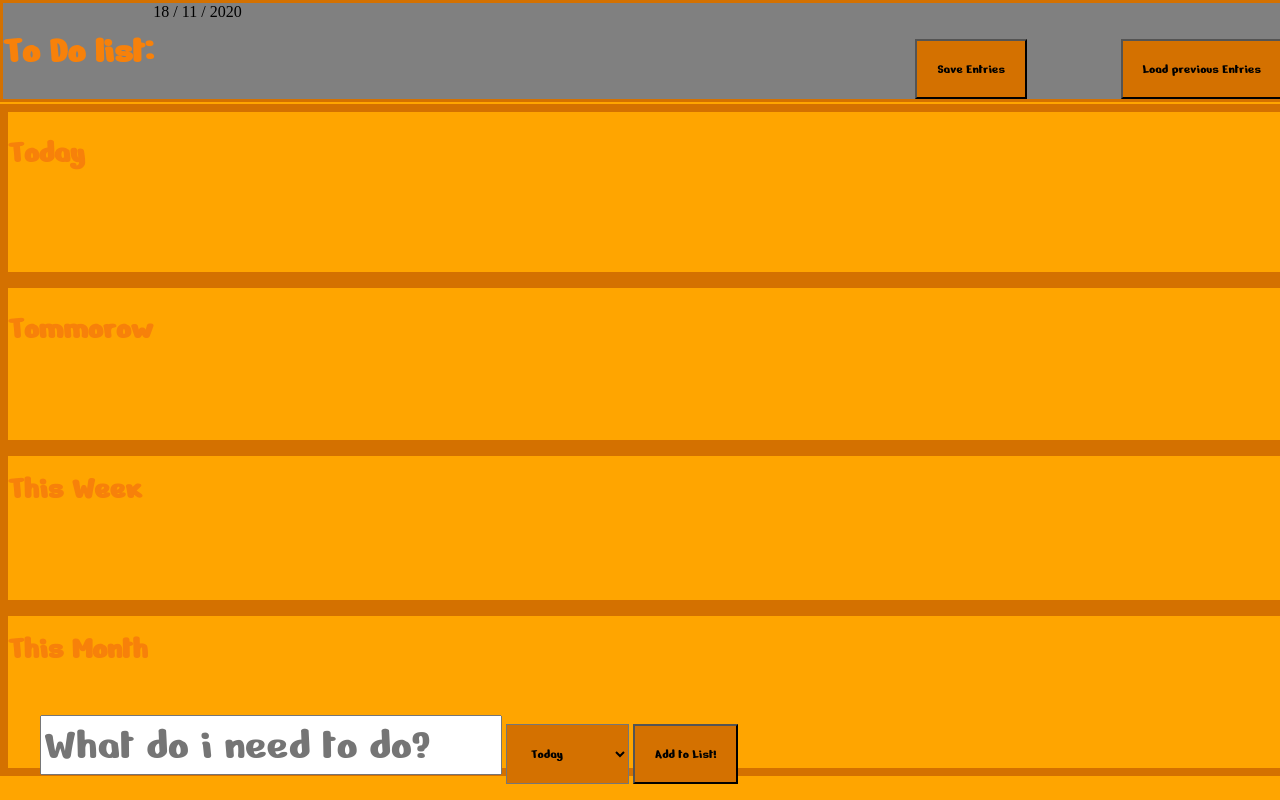
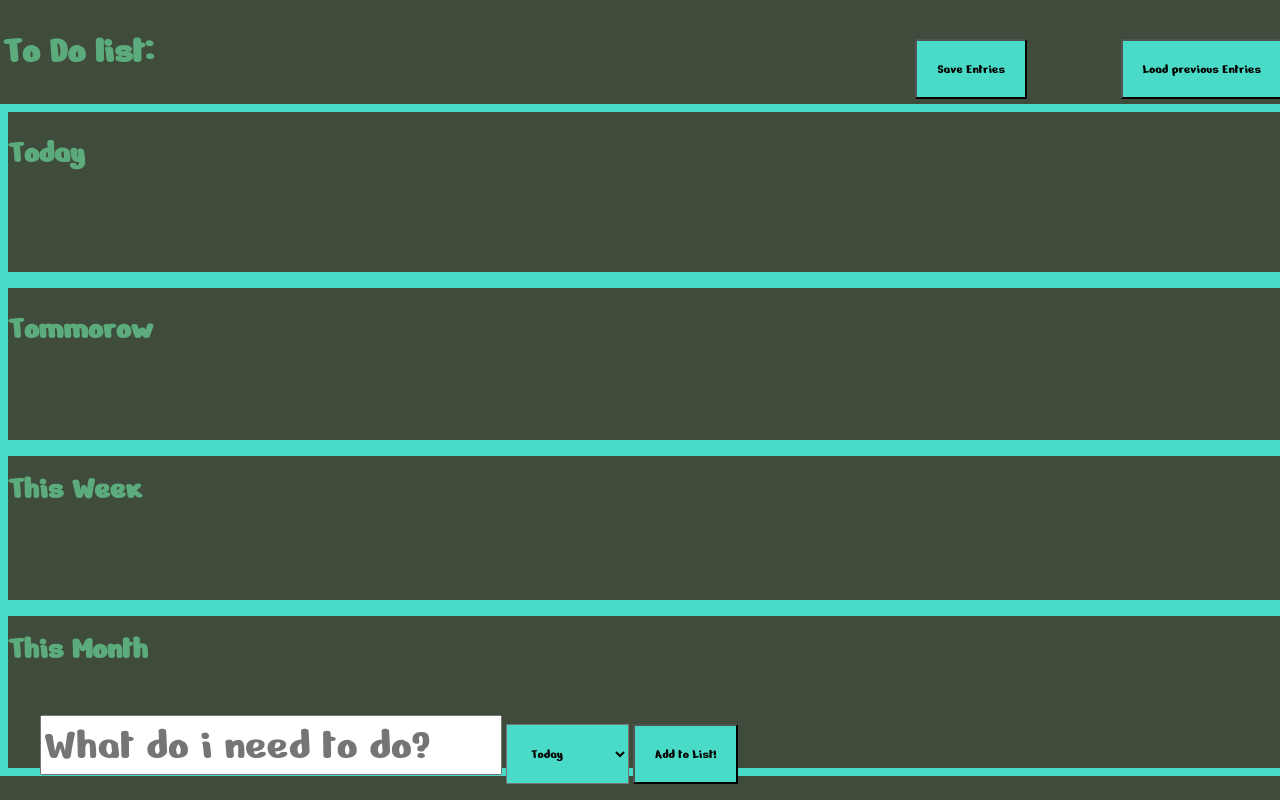
Before and after one commit to Youspeakcubic/To-do-list-webapp, a plain HTML site: page homepage.html in a window 1280 px wide. Drawn offline with nearby package versions, Linux system fonts and the light colour scheme.

Commit message:
Add files via upload
Changed out colors and fixed issue with loading previous entries. Ids had been mismatched on the set item property.

```diff
--- a/Todo.js
+++ b/Todo.js
@@ -31,10 +31,10 @@ function saveEntries() {
   let finalListTommorow = document.getElementById("Tommorow");
   let finalListThisWeek = document.getElementById("Week");
   let finalListThisMonth = document.getElementById("Month");
-  localStorage.setItem("Today", finalListToday.innerHTML);
-  localStorage.setItem("Tommorow", finalListTommorow.innerHTML);
-  localStorage.setItem("Week", finalListThisWeek.innerHTML);
-  localStorage.setItem("Month", finalListThisMonth.innerHTML);
+  localStorage.setItem("saveListToday", finalListToday.innerHTML);
+  localStorage.setItem("saveListTommorow", finalListTommorow.innerHTML);
+  localStorage.setItem("saveListThisWeek", finalListThisWeek.innerHTML);
+  localStorage.setItem("saveListThisMonth", finalListThisMonth.innerHTML);
 }
 //Load list function take previously saved saveList keys and inserts it to the proper list container.
 function loadList() {
--- a/homepage.html
+++ b/homepage.html
@@ -9,8 +9,7 @@
     <title>To do list - Anthony De la Torre</title>
   </head>
   <header>
-    <h1 class="pageTitle"> To Do list:</h1>
-    <br />
+    <h1 class="pageTitle"> To Do list:</h1
     <div id= "date"></div>
     <button class="loadBtn" id="loadBtn" onClick="loadList()">Load previous Entries</button>
     <button class="saveBtn" id="saveBtn" onClick="saveEntries()">Save Entries</button>
--- a/style.css
+++ b/style.css
@@ -1,30 +1,30 @@
 button {
   padding: 20px;
-  background-color: #d47100;
+  background-color: #4ADBC8;
   font-family: "Nerko One", cursive;
 }
 select {
   padding: 20px;
-  background-color: #d47100;
+  background-color: #4ADBC8;
   font-family: "Nerko One", cursive;
 }
 header {
-  background-color: grey;
+  background-color: #3F4B3B;
   position: fixed;
   top: 0;
   left: 0;
   width: 100%;
-  border: 3px solid #d47100;
+  border: 3px solid #3F4B3B;
   height:12%;
-  display: flex;
+  display: block;
 }
 h1 {
-  color: #F7810A;
+  color: #5CAB7D;
   padding: 0;
   font-family: "Nerko One", cursive;
 }
 body {
-  background-color: orange;
+  background-color: #3F4B3B;
 }
 li{
   font-family: 'Nerko One', cursive; font-size:45px;
@@ -32,7 +32,7 @@ li{
   animation-duration: 2s;
 }
 .listContainerToday {
-  border: 8px solid #d47100;
+  border: 8px solid #4ADBC8;
   position: fixed;
   top: 13%;
   left: 0;
@@ -41,7 +41,7 @@ li{
   overflow-y:auto;
 }
 .listContainerTommorow {
-  border: 8px solid #d47100;
+  border: 8px solid #4ADBC8;
   position: fixed;
   top: 35%;
   left: 0;
@@ -50,7 +50,7 @@ li{
   overflow-y:auto;
 }
 .listContainerThisWeek {
-  border: 8px solid #d47100;
+  border: 8px solid #4ADBC8;
   position: fixed;
   top: 55%;
   left: 0;
@@ -59,7 +59,7 @@ li{
   overflow-y:auto;
 }
 .listContainerThisMonth {
-  border: 8px solid #d47100;
+  border: 8px solid #4ADBC8;
   position: fixed;
   top: 75%;
   left: 0;
```
